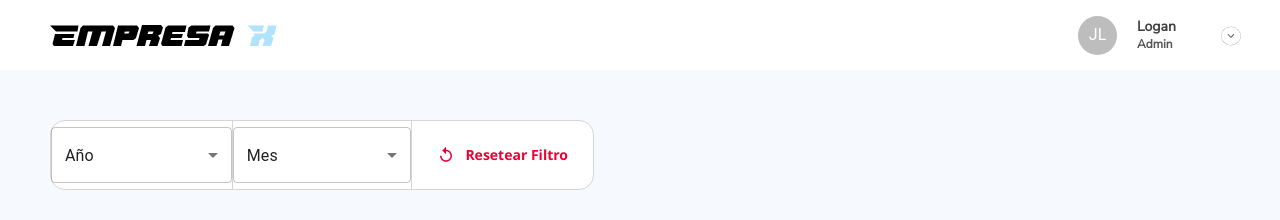
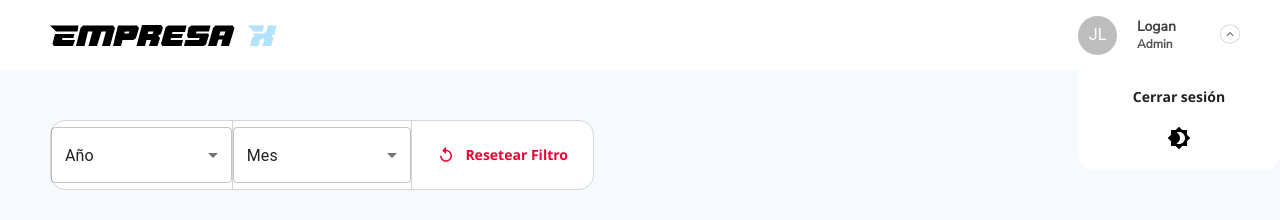
Before and after one commit to luisxhl7/Empresa-x, a React (Create React App) app: page / in a window 1280 px wide. Both pictures are taken after a click on the element 1230 px from the left and 35 px from the top of the page. Shown: the top 220 px of the page. Built offline with nearby package versions, Linux system fonts and the light colour scheme; no server answers.

Commit message:
adding menu-options in version desktop

```diff
--- a/src/components/organisms/NavBar/NavBar-mobile.jsx
+++ b/src/components/organisms/NavBar/NavBar-mobile.jsx
@@ -1,6 +1,6 @@
 import React, { useState } from "react";
 import { NavLink } from "react-router-dom";
-import { Menu, Close } from "@mui/icons-material";
+import { Menu, Close, Brightness4 } from "@mui/icons-material";
 import { Avatar } from "@mui/material";
 import images from "../../../assets/image/image";
 import "./NavBar.scss";
@@ -47,6 +47,12 @@ const NavBarMobile = ({ screenSize }) => {
                     <NavLink to='/' className="navBar-mobile__button-link">
                         Home
                     </NavLink>
+                    <NavLink to='/' className="navBar-mobile__button-link">
+                        Cerrar sesión
+                    </NavLink>
+                    <button className="navBar-mobile__button-theme">
+                    <Brightness4/>
+                    </button>
                 </div>
             )}
         </nav>
--- a/src/components/organisms/NavBar/NavBar.jsx
+++ b/src/components/organisms/NavBar/NavBar.jsx
@@ -1,13 +1,19 @@
-import React from "react";
+import React, { useState } from "react";
 import { NavLink } from "react-router-dom";
 import { Avatar } from "@mui/material";
 import { useMobileDetect } from "../../../hook";
+import { Brightness4 } from '@mui/icons-material';
 import NavBarMobile from "./NavBar-mobile";
 import images from "../../../assets/image/image";
 import "./NavBar.scss";
 
 const NavBar = () => {
   const { isMobile, screenSize } = useMobileDetect()
+  const [openOptions, setOpenOptions] = useState(false)
+
+  const handleOpenOptions = () => {
+    setOpenOptions(!openOptions)
+  }
 
   return (
     <>
@@ -26,9 +32,20 @@ const NavBar = () => {
               <span className="navBar__content-info-user__rol">Admin</span>
             </div>
 
-            <div className="navBar__content-more">
+            <div className={`navBar__content-more ${openOptions ? '--isOpen' : ''}`} onClick={handleOpenOptions}>
               <img src={images.More} alt="mas opciones" title="mas opciones" />
             </div>
+            {openOptions &&
+              <div className="navBar__menu-options">
+                <NavLink to='/'>
+                  Cerrar sesión
+                </NavLink>
+                <button className="navBar__menu-options__button-theme">
+                  <Brightness4/>
+                </button>
+              </div>
+            }
+
           </div>
         </nav>
       ) : (
--- a/src/components/organisms/NavBar/NavBar.scss
+++ b/src/components/organisms/NavBar/NavBar.scss
@@ -8,6 +8,7 @@
     display: flex;
     justify-content: space-between;
     align-items: center;
+    position: relative;
     &__content-logo{
         margin-left: 50px;
         width: 226px;
@@ -53,6 +54,44 @@
         width:19.06px;
         height:18px;
         color: #5C5C5C;
+        &.--isOpen{
+            transform: rotate(180deg);
+        }
+    }
+    &__menu-options{
+        background-color: #ffffff;
+        width: 202px;
+        height: 100px;
+        position: absolute;
+        right: 0px;
+        top: 70px;
+        border-radius: 0px 0px 15px 15px;
+        display: flex;
+        flex-direction: column;
+        align-items: center;
+        justify-content: center;
+        & a{
+            width: 100%;
+            padding: 10px;
+            text-align: center;
+            text-decoration: none;
+            font-size: 14px;
+            font-weight: 700;
+            line-height: 19.1px;
+            text-align: center;
+            color: #202224;
+            transition: background-color 0.2s ease 0s, color 0.2s ease 0s;
+            &:hover{
+                background-color: #ededed;
+            }
+        }
+        &__button-theme{
+            background-color: transparent;
+            transition: color 0.2s ease 0s, color 0.2s ease 0s;
+            &:hover{
+                color: #a7a7a7;
+            }
+        }
     }
 }
 
@@ -120,4 +159,11 @@
             background-color: #ebf4ff;
         }
     }
+    &__button-theme{
+        background-color: transparent;
+        transition: color 0.2s ease 0s, color 0.2s ease 0s;
+        &:hover{
+            color: #a7a7a7;
+        }
+    }
 }
```
